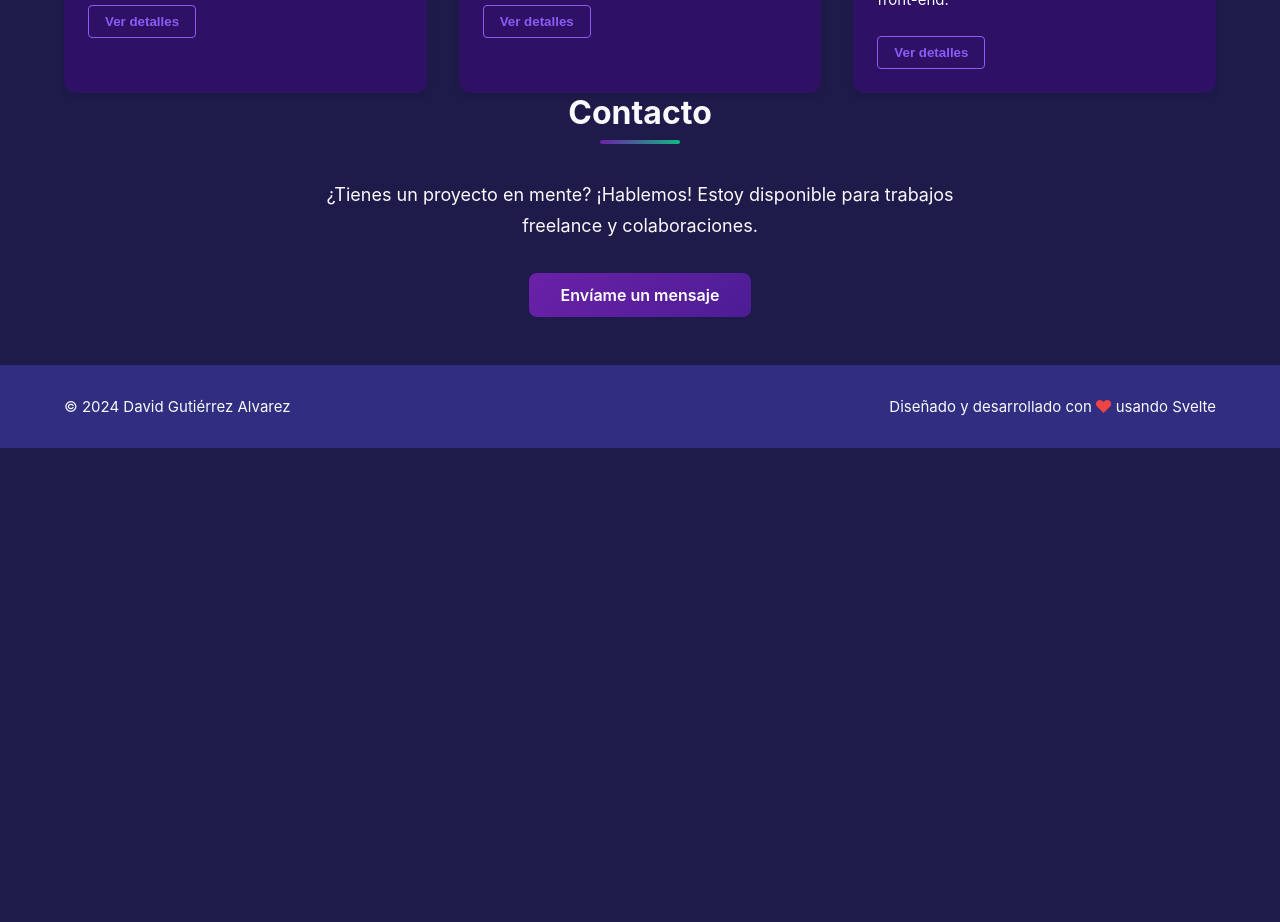
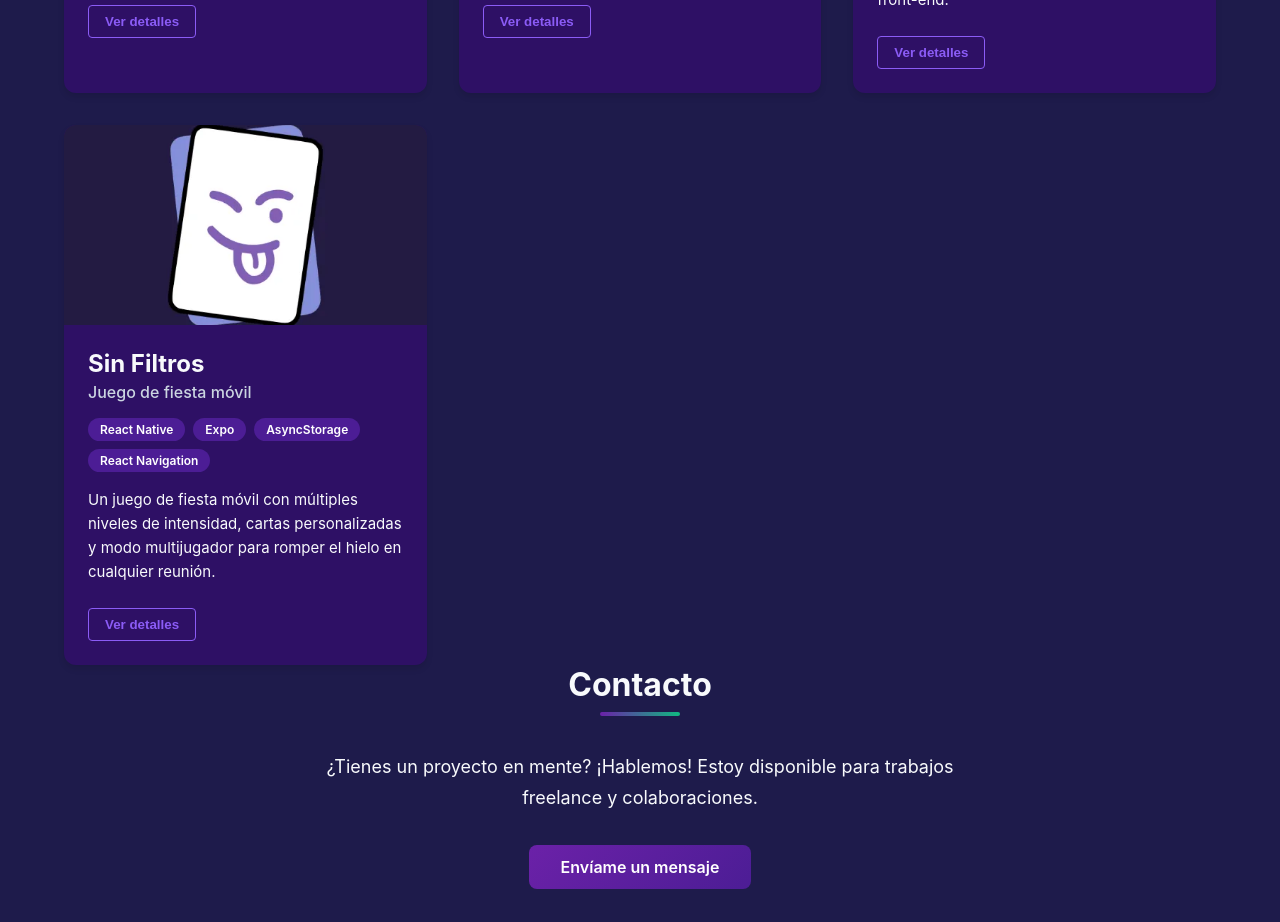
Before and after one commit to self-david/self-david, a Svelte app: page / in a window 1280 px wide. Shown: the part 2180-3102 px from the top of the page. Before the commit the page ends 2628 px from the top, so only its background shows below. Built offline with nearby package versions, Linux system fonts and the light colour scheme.

Commit message:
add: sin filtros app

```diff
--- a/src/components/Proyects.svelte
+++ b/src/components/Proyects.svelte
@@ -46,7 +46,35 @@
 			'features': isSpanish
 				? ['Diseño responsive', 'Modo oscuro/claro', 'Multilenguaje', 'Animaciones suaves']
 				: ['Responsive design', 'Dark/light mode', 'Multilanguage', 'Smooth animations']
-		}
+		},
+		{
+			id: 'sin-filtros',
+			title: 'Sin Filtros',
+			subtitle: isSpanish ? 'Juego de fiesta móvil' : 'Mobile party game',
+			tech: ['React Native', 'Expo', 'AsyncStorage', 'React Navigation'],
+			description: isSpanish
+				? 'Un juego de fiesta móvil con múltiples niveles de intensidad, cartas personalizadas y modo multijugador para romper el hielo en cualquier reunión.'
+				: 'A mobile party game with multiple intensity levels, custom cards, and multiplayer mode to break the ice at any gathering.',
+			image: './sin-filtros.webp',
+			link: 'https://github.com/self-david/self-david/releases/download/untagged-6d11c1ab27f4bcae6356/Sin-Filtros-v1.0.0-release.apk', // Reemplaza con tu enlace real
+			features: isSpanish
+				? [
+						'Cuatro niveles de intensidad progresiva',
+						'Sistema de cartas personalizadas por categorías',
+						// 'Modo multijugador con salas P2P',
+						'Historial de partidas con estadísticas detalladas',
+						'Sistema de puntuación con deshacer acciones',
+						'Interfaz moderna con gradientes y animaciones'
+					]
+				: [
+						'Four progressive intensity levels',
+						'Custom card system with categories',
+						// 'Multiplayer mode with P2P rooms',
+						'Game history with detailed statistics',
+						'Scoring system with undo actions',
+						'Modern interface with gradients and animations'
+					]
+		},
   ];
 </script>
 
```
Also changed, not shown: public/sin-filtros.webp (added).
